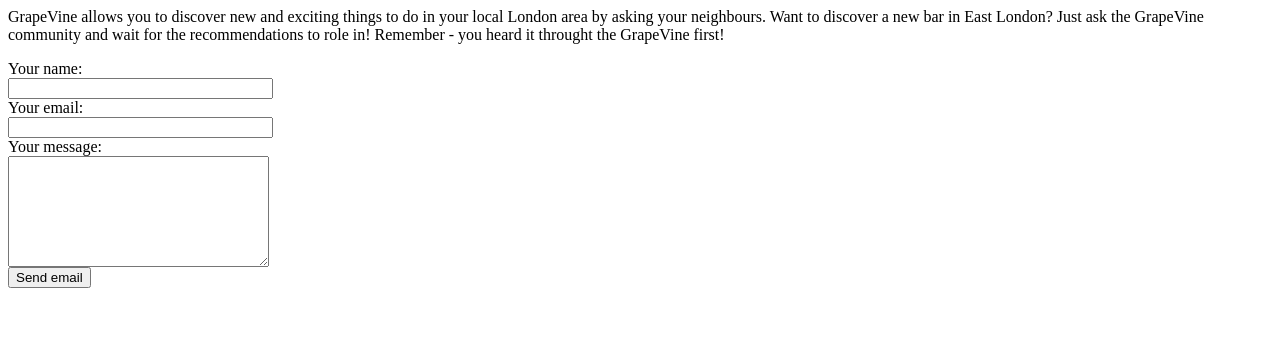
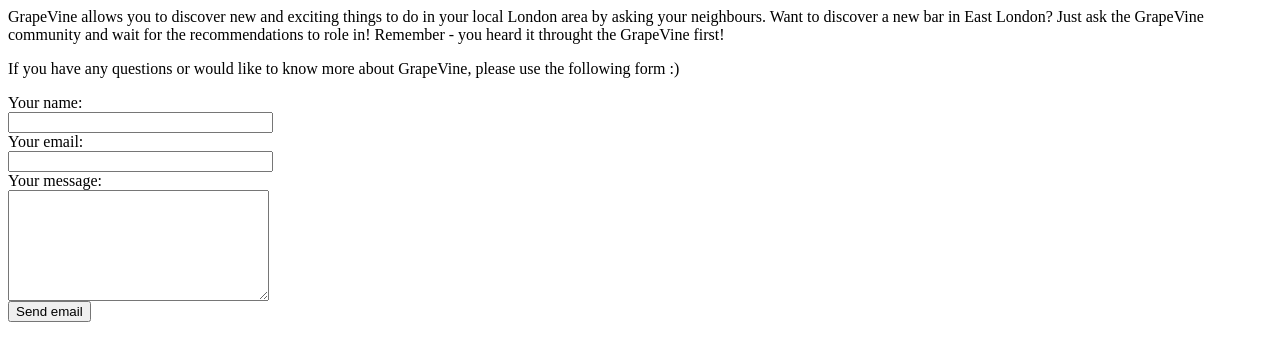
Before and after one commit to izzy-sha-1/GrapeVine, a plain HTML site: page about.html in a window 1280 px wide. Drawn offline with Linux system fonts and the light colour scheme.

Commit message:
Update about.html

```diff
--- a/about.html
+++ b/about.html
@@ -6,16 +6,17 @@
     </head>
 
           <body>
-             <div>
-                <p> GrapeVine allows you to discover new and exciting things to do in your local London area by asking your neighbours.
+             <div><p> GrapeVine allows you to discover new and exciting things to do in your local London area by asking your neighbours.
                     Want to discover a new bar in East London? Just ask the GrapeVine community and wait for the recommendations to role in!
 
                     Remember - you heard it throught the GrapeVine first! </p>
              </div>
+             <div><p> If you have any questions or would like to know more about GrapeVine, please use the following form :) </p></div>
+
                      <form id="Message_form" action="#" method="POST" enctype="multipart/form-data">
 			<div class="row">
-		<label for="name">Your name:</label><br />
-		<input id="name" class="input" name="name" type="text" value="" size="30" /><br />
+				<label for="name">Your name:</label><br/>
+					<input id="name" class="input" name="name" type="text" value="" size="30"/><br/>
 			</div>
 			<div class="row">
 				<label for="email">Your email:</label><br />
```
Lines whose indentation alone changed are shown as unchanged.
